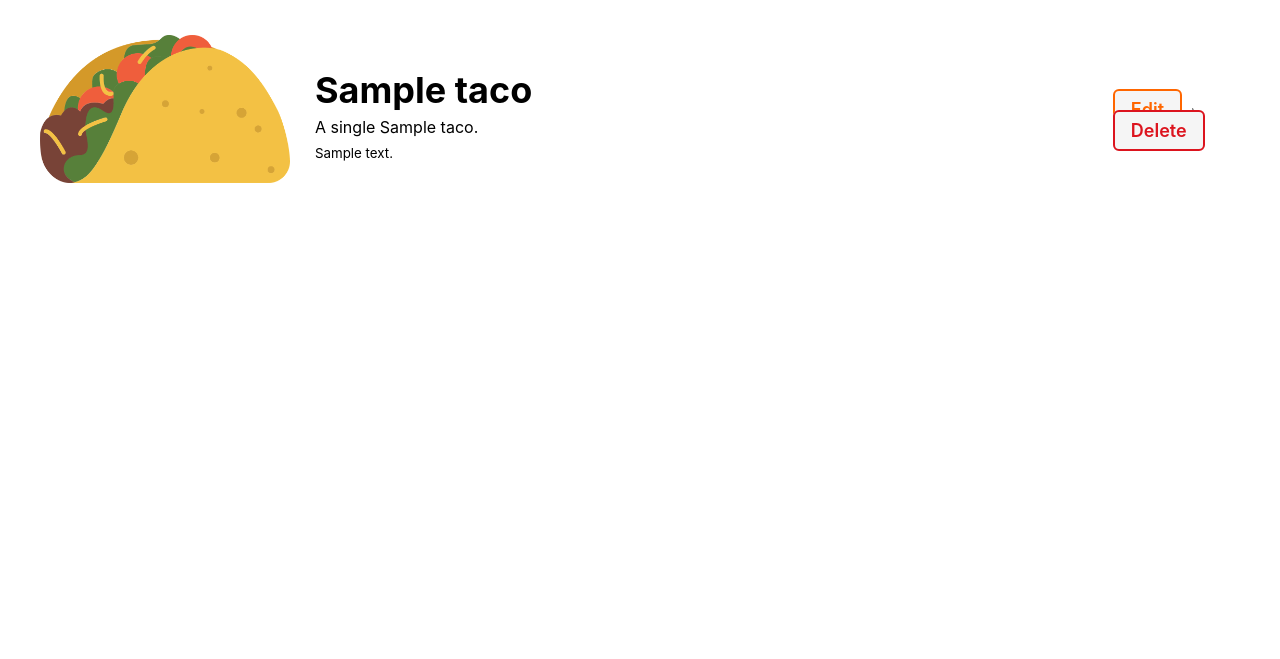
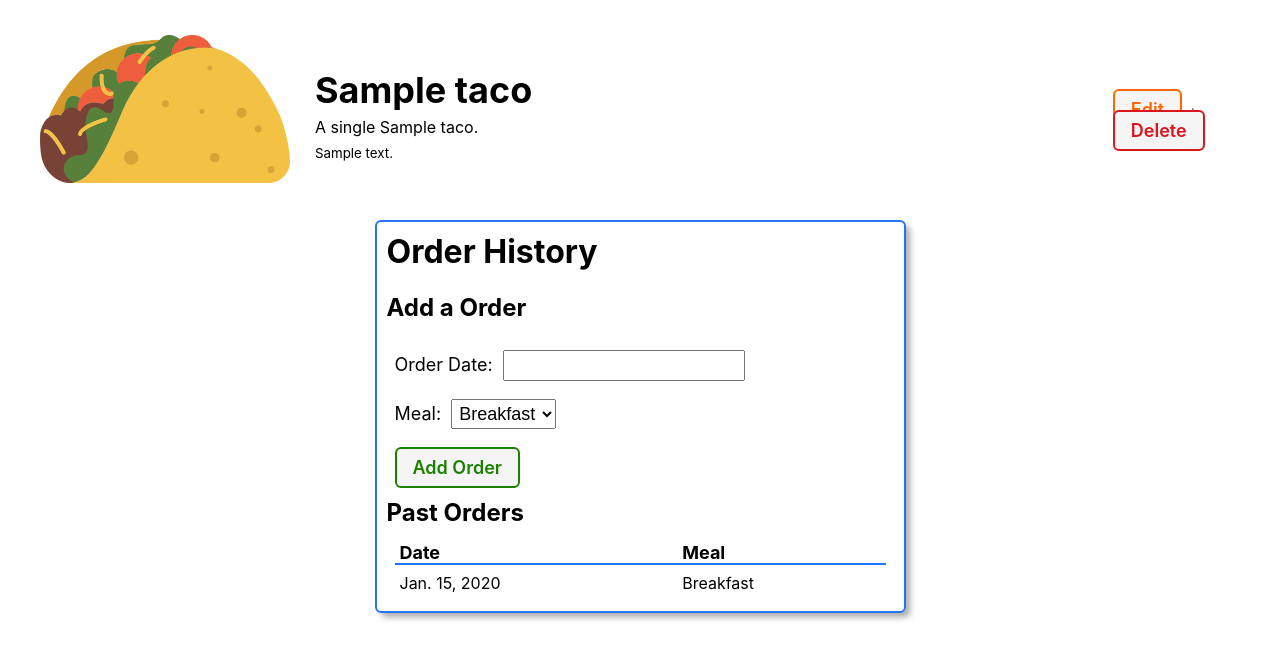
Before and after one commit to mars-1002/taco-collector, a Django app: page /tacos/1/ in a window 1280 px wide. Shown: the part 55-714 px from the top of the page. Run offline with Django 4.2, Linux system fonts and the light colour scheme; tables that the repository leaves empty hold one stand-in row (values such as "Sample post"); some libraries are stand-ins or nearby versions.

Commit message:
finish part 4

```diff
--- a/main_app/admin.py
+++ b/main_app/admin.py
@@ -1,5 +1,6 @@
 from django.contrib import admin
-from .models import Taco
+from .models import Taco, Feeding
 
 # Register your models here.
 admin.site.register(Taco)
+admin.site.register(Feeding)
--- /dev/null
+++ b/main_app/forms.py
@@ -0,0 +1,7 @@
+from django.forms import ModelForm
+from .models import Feeding
+
+class FeedingForm(ModelForm):
+    class Meta:
+        model = Feeding
+        fields = ['date', 'meal']
--- a/main_app/models.py
+++ b/main_app/models.py
@@ -1,5 +1,11 @@
 from django.db import models
 from django.urls import reverse
+
+MEALS = (
+    ('B', 'Breakfast'),
+    ('L', 'Lunch'),
+    ('D', 'Dinner')
+)
 
 class Taco(models.Model):
     name = models.CharField(max_length=100)
@@ -12,3 +18,20 @@ class Taco(models.Model):
 
     def get_absolute_url(self):
         return reverse("taco-detail", kwargs={"taco_id": self.id})
+
+
+class Feeding(models.Model):
+    date = models.DateField('Order Date')
+    meal = models.CharField(
+        max_length=1,
+        choices=MEALS,
+        default=MEALS[0][0]
+    )
+
+    taco = models.ForeignKey(Taco, on_delete=models.CASCADE)
+
+    def __str__(self):
+        return f"{self.get_meal_display()} on {self.date}"
+
+    class Meta:
+        ordering = ['-date']
--- a/main_app/templates/tacos/detail.html
+++ b/main_app/templates/tacos/detail.html
@@ -2,6 +2,15 @@
 {% load static %}
 
 {% block head %}
+  <link
+    href="https://cdn.jsdelivr.net/npm/mc-datepicker/dist/mc-calendar.min.css"
+    rel="stylesheet"
+  />
+  <link rel="stylesheet" href="{% static 'css/mcdp.css' %}">
+  <script
+    src="https://cdn.jsdelivr.net/npm/mc-datepicker/dist/mc-calendar.min.js"
+  >
+  <script defer src="{% static 'js/taco-detail.js' %}"></script>
   <link
     rel="stylesheet"
     type="text/css"
@@ -34,4 +43,37 @@
   </div>
 </section>
 
+<div class="feedings-toy-container">
+  <section class="feedings">
+    <div class="subsection-title">
+      <h2>Order History</h2>
+    </div>
+    <h3>Add a Order</h3>
+    <form
+      action="{% url 'add-feeding' taco.id %}"
+      method="post"
+      class="subsection-content"
+			autocomplete="off"
+    >
+      {% csrf_token %}
+      {{ feeding_form.as_p }}
+      <button type="submit" class="btn submit">Add Order</button>
+    </form>
+    <h3>Past Orders</h3>
+    <table>
+      <thead>
+        <tr><th>Date</th><th>Meal</th></tr>
+      </thead>
+      <tbody>
+        {% for feeding in taco.feeding_set.all %}
+          <tr>
+            <td>{{feeding.date}}</td>
+            <td>{{feeding.get_meal_display}}</td>
+          </tr>
+        {% endfor %}
+      </tbody>
+    </table>
+  </section>
+</div>
+
 {% endblock  %}
--- a/main_app/urls.py
+++ b/main_app/urls.py
@@ -9,4 +9,5 @@ urlpatterns = [
   path('tacos/create', views.TacoCreate.as_view(), name='taco-create'),
   path('tacos/<int:pk>/update/', views.TacoUpdate.as_view(), name='taco-update'),
   path('tacos/<int:pk>/delete/', views.TacoDelete.as_view(), name='taco-delete'),
+  path('tacos/<int:taco_id>/add-feeding', views.add_feeding, name='add-feeding'),
 ]
--- a/main_app/views.py
+++ b/main_app/views.py
@@ -1,6 +1,7 @@
-from django.shortcuts import render
+from django.shortcuts import render, redirect
 from django.views.generic.edit import CreateView, UpdateView, DeleteView
 from .models import Taco
+from .forms import FeedingForm
 
 def home(request):
   return render(request, 'home.html')
@@ -14,7 +15,19 @@ def taco_index(request):
 
 def taco_detail(request, taco_id):
   taco = Taco.objects.get(id=taco_id)
-  return render(request, 'tacos/detail.html', { 'taco': taco })
+  feeding_form = FeedingForm()
+  return render(request, 'tacos/detail.html', {
+    'taco': taco,
+    'feeding_form': feeding_form
+  })
+
+def add_feeding(request, taco_id):
+  form = FeedingForm(request.POST)
+  if form.is_valid():
+    new_feeding = form.save(commit=False)
+    new_feeding.taco_id = taco_id
+    new_feeding.save()
+  return redirect('taco-detail', taco_id=taco_id)
 
 class TacoCreate(CreateView):
   model = Taco
```
Also changed, not shown: main_app/static/css/mcdp.css (added, +46 -0 lines), main_app/static/js/taco-detail.js (added, +12 -0 lines), main_app/migrations/0002_feeding.py (added).
